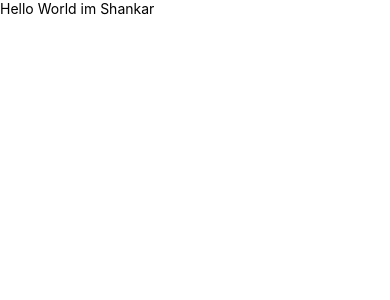
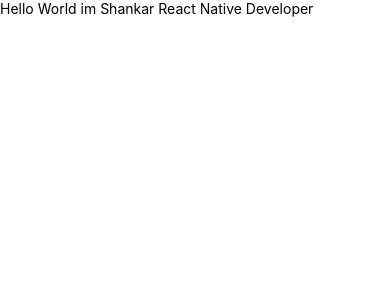
Before and after one commit to Shankar-94/React-Native-Educator-App, a React Native app: screen / in a window 390 px wide. Shown: the top 300 px of the page. Built offline with nearby package versions, Linux system fonts and the light colour scheme.

Commit message:
Developer

```diff
--- a/App.js
+++ b/App.js
@@ -4,7 +4,7 @@ import React from 'react'
 const App = () => {
   return (
     <View>
-      <Text>Hello World im Shankar</Text>
+      <Text>Hello World im Shankar React Native Developer</Text>
     </View>
   )
 }
```
